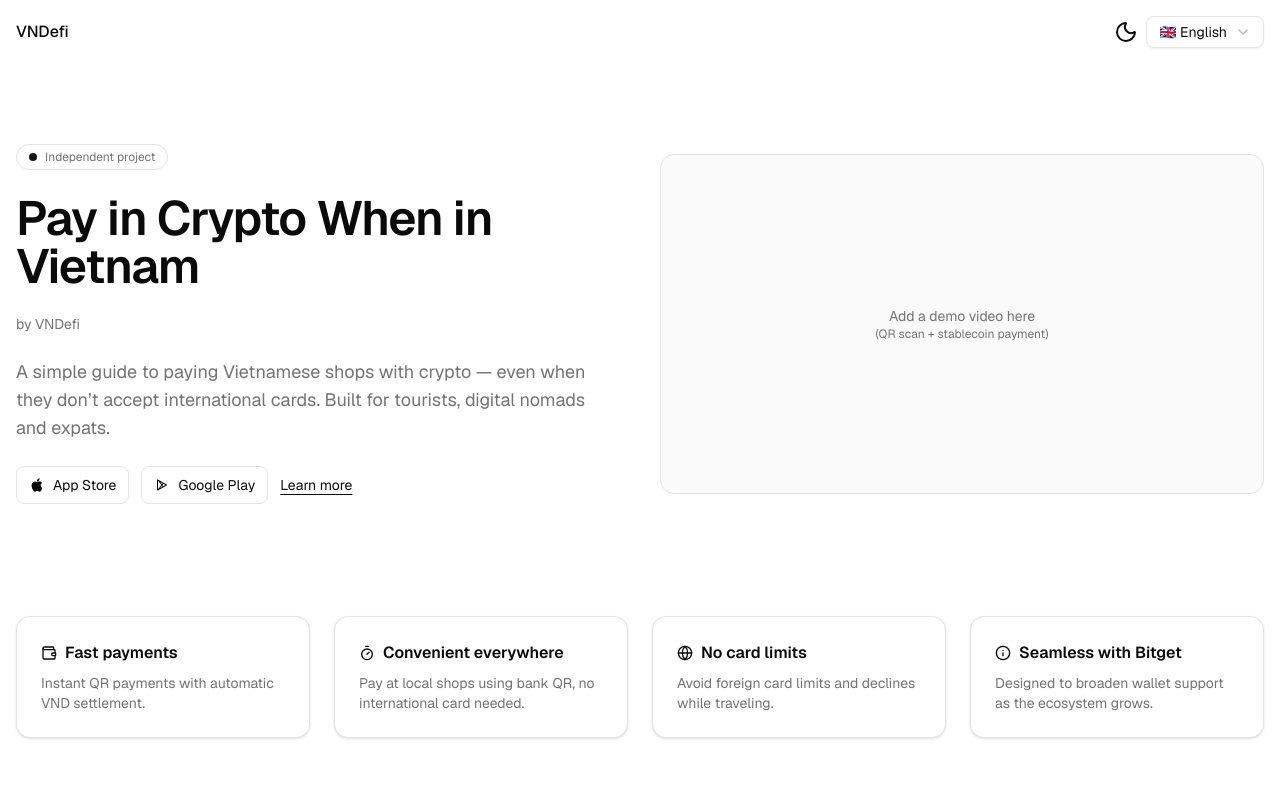
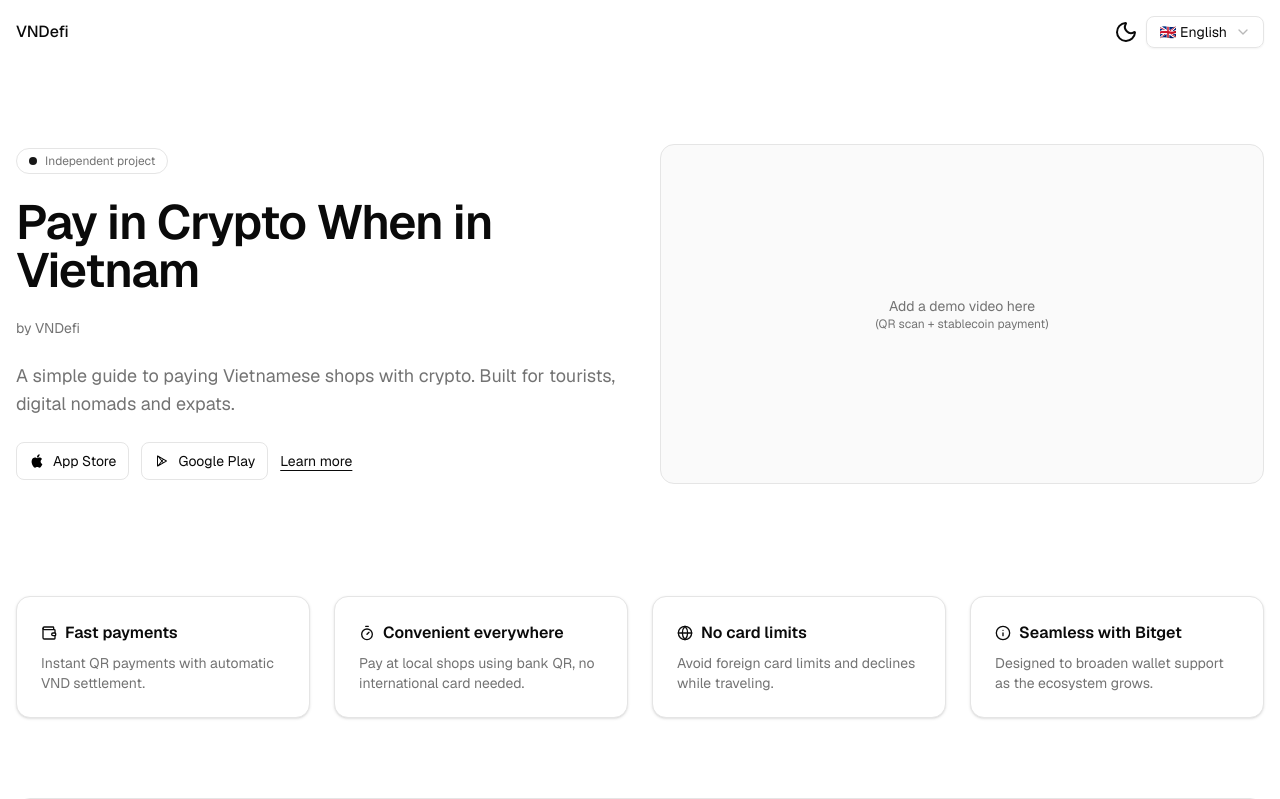
Before and after one commit to squelettee/vndefi, a Next.js app: page / in a window 1280 px wide. Shown: the top 799 px of the page. Built offline with nearby package versions, Linux system fonts and the light colour scheme.

Commit message:
Refine hero description translations for clarity in multiple languages.

```diff
--- a/src/app/page.tsx
+++ b/src/app/page.tsx
@@ -18,7 +18,7 @@
     badge: "Independent project",
     heroTitle: "Pay in Crypto When in Vietnam",
     heroDesc:
-      "A simple guide to paying Vietnamese shops with crypto — even when they don’t accept international cards. Built for tourists, digital nomads and expats.",
+      "A simple guide to paying Vietnamese shops with crypto. Built for tourists, digital nomads and expats.",
     ctaTry: "essayer l'app",
     ctaDownload: "Download Bitget App (iOS / Android)",
     ctaLearn: "Learn how to pay using Bitget",
@@ -81,7 +81,7 @@
     badge: "Projet indépendant",
     heroTitle: "Payez en crypto lors de votre séjour au Vietnam",
     heroDesc:
-      "Un guide simple pour payer les commerces vietnamiens en crypto — même s’ils n’acceptent pas les cartes internationales. Pensé pour les touristes, nomades et expatriés.",
+      "Un guide simple pour payer les commerces vietnamiens en crypto. Pensé pour les touristes, nomades et expatriés.",
     ctaTry: "essayer l'app",
     ctaDownload: "Télécharger l’app Bitget (iOS / Android)",
     ctaLearn: "Découvrir comment payer avec Bitget",
@@ -144,7 +144,7 @@
     badge: "Dự án độc lập",
     heroTitle: "Thanh toán bằng crypto khi ở Việt Nam",
     heroDesc:
-      "Hướng dẫn đơn giản để thanh toán tại cửa hàng Việt Nam bằng crypto — ngay cả khi họ không chấp nhận thẻ quốc tế. Dành cho khách du lịch, nomad và expat.",
+      "Hướng dẫn đơn giản để thanh toán tại cửa hàng Việt Nam bằng crypto. Dành cho khách du lịch, nomad và expat.",
     ctaTry: "essayer l'app",
     ctaDownload: "Tải ứng dụng Bitget (iOS / Android)",
     ctaLearn: "Tìm hiểu cách thanh toán với Bitget",
```
